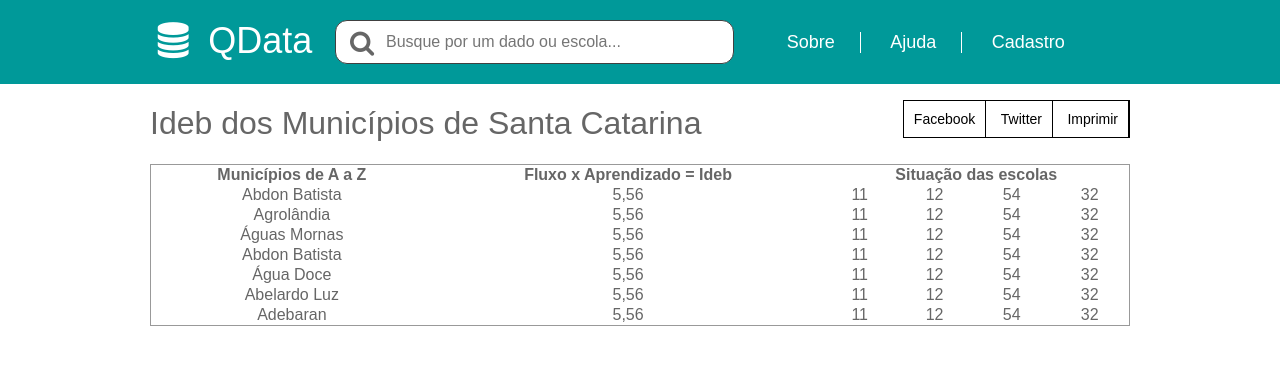
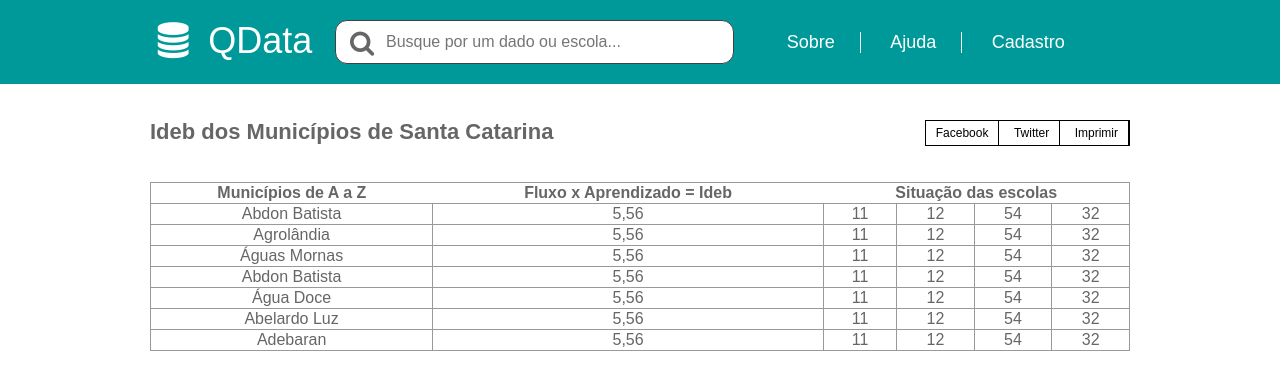
Before and after one commit to matheuslc/desafio-meritt-2, a website: page index.html in a window 1280 px wide. Drawn offline with nearby package versions, Linux system fonts and the light colour scheme.

Commit message:
Ideb header done

```diff
--- a/css/less/ideb.less
+++ b/css/less/ideb.less
@@ -6,10 +6,13 @@
 
 .ideb-header {
   .column(12);
+  margin: 20px 0;
 }
 
 .ideb-title {
   float: left;
+  font-size: 2.2rem;
+  font-weight: 700;
 }
 
 .social-list {
@@ -27,8 +30,8 @@
 .social-item {
   display: inline-block;
   color: @f-text;
-  font-size: 1.4rem;
-  padding: 10px 10px;
+  font-size: 1.2rem;
+  padding: 5px 10px;
   border-right: 1px solid @f-text;
 }
 
@@ -41,6 +44,10 @@
 }
 
 .ideb-tbody {
+
+  td {
+    border: 1px solid @ft-text;
+  }
 }
 
 .ideb-city {
```
Also changed, not shown: css/main.css, 1 other file.
